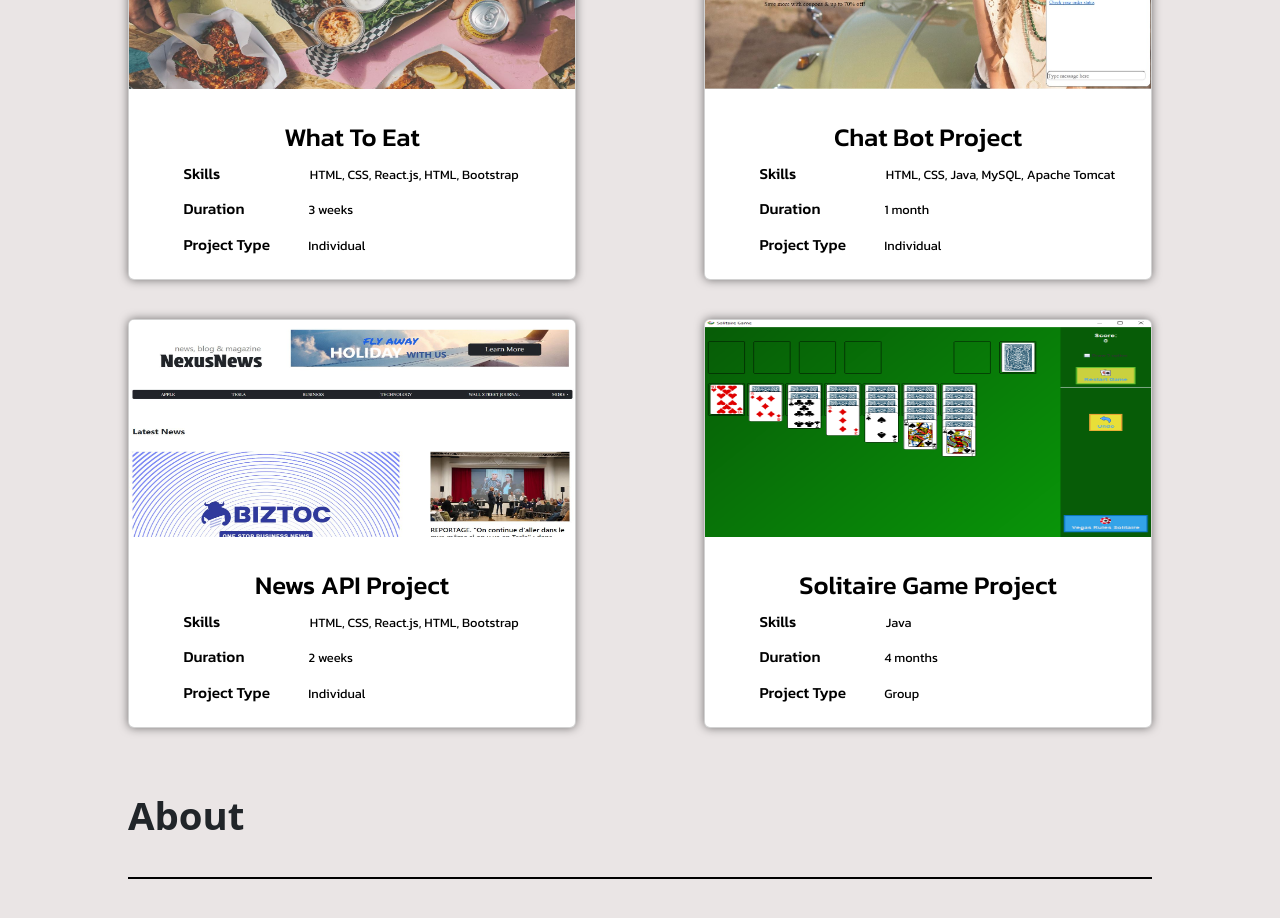
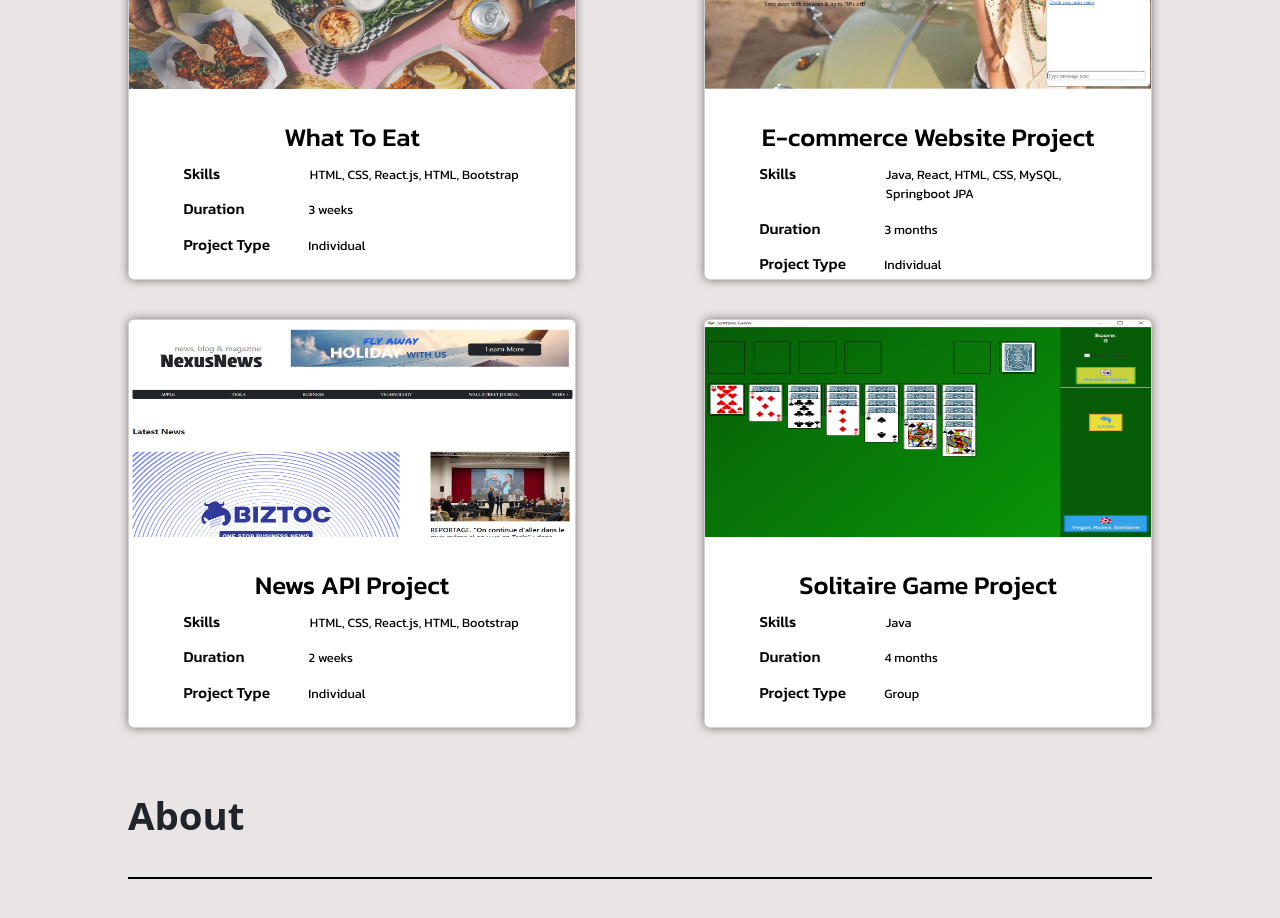
Before and after one commit to ChanminLee05/chanmin_portfolio, a React (Create React App) app: page /main in a window 1280 px wide. Shown: the part 900-1818 px from the top of the page. Built offline with nearby package versions, Linux system fonts and the light colour scheme.

Commit message:
modified workpage

```diff
--- a/src/Component/WorkPage.js
+++ b/src/Component/WorkPage.js
@@ -65,14 +65,14 @@ export default function WorkPage() {
                     <Link to="/ChatBot" className="card-link">
                         <img src={Chatbot} className="card-img-top project-img" alt="roulette"/>
                         <div className="card-body">
-                            <h3 className="card-title">Chat Bot Project</h3>
+                            <h3 className="card-title">E-commerce Website Project</h3>
                             <div className="skill-used">
                                 <h5 className="skill-title">Skills</h5>
-                                <p className="skill-txt">HTML, CSS, Java, MySQL, Apache Tomcat</p>
+                                <p className="skill-txt">Java, React, HTML, CSS, MySQL, Springboot JPA</p>
                             </div>
                             <div className="duration">
                                 <h5 className="duration-title">Duration</h5>
-                                <p className="duration-txt">1 month</p>
+                                <p className="duration-txt">3 months</p>
                             </div>
                             <div className="project-type">
                                 <h5 className="project-type-title">Project Type</h5>
```
